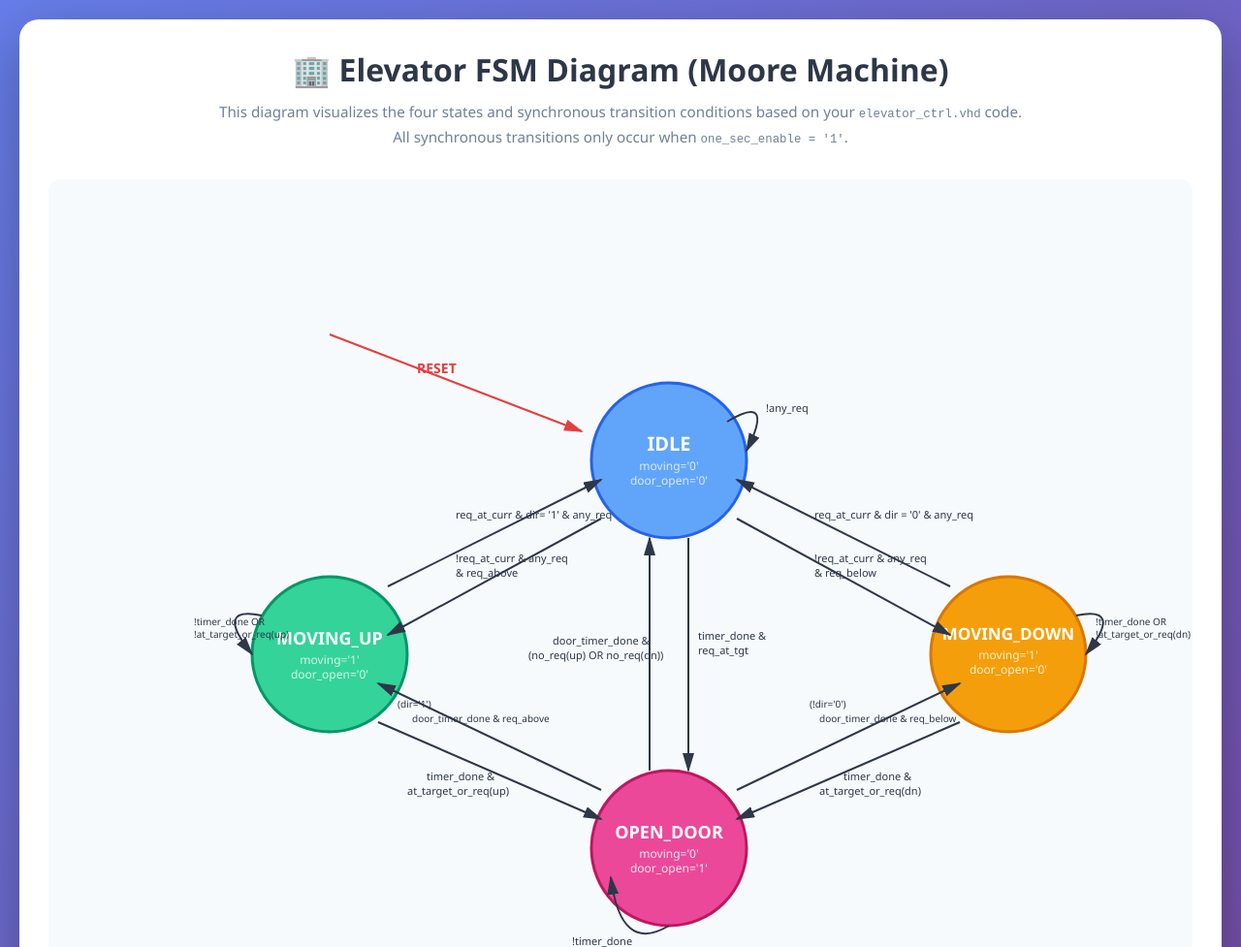
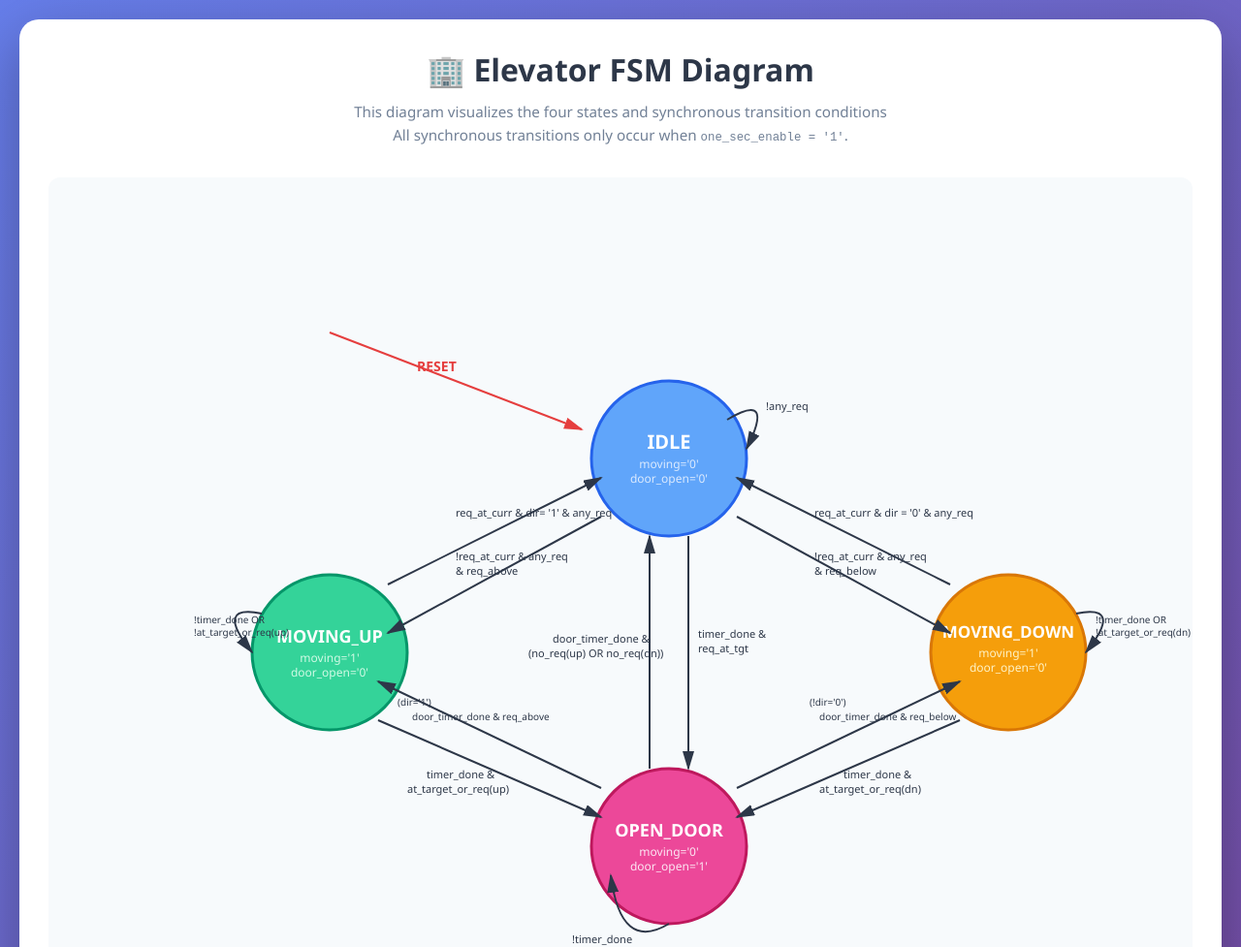
Before and after one commit to seif-a096/Elevator_FSM, a plain HTML site: page index.html in a window 1280 px wide. Shown: the top 977 px of the page at 97% size. Drawn offline with Linux system fonts and the light colour scheme.

Commit message:
editing header

```diff
--- a/index.html
+++ b/index.html
@@ -132,10 +132,10 @@
   </head>
   <body>
     <div class="container">
-      <h1>🏢 Elevator FSM Diagram (Moore Machine)</h1>
+      <h1>🏢 Elevator FSM Diagram</h1>
       <div class="subtitle">
         This diagram visualizes the four states and synchronous transition
-        conditions based on your <code>elevator_ctrl.vhd</code> code.<br />
+        conditions <br />
         All synchronous transitions only occur when
         <code>one_sec_enable = '1'</code>.
       </div>
```
